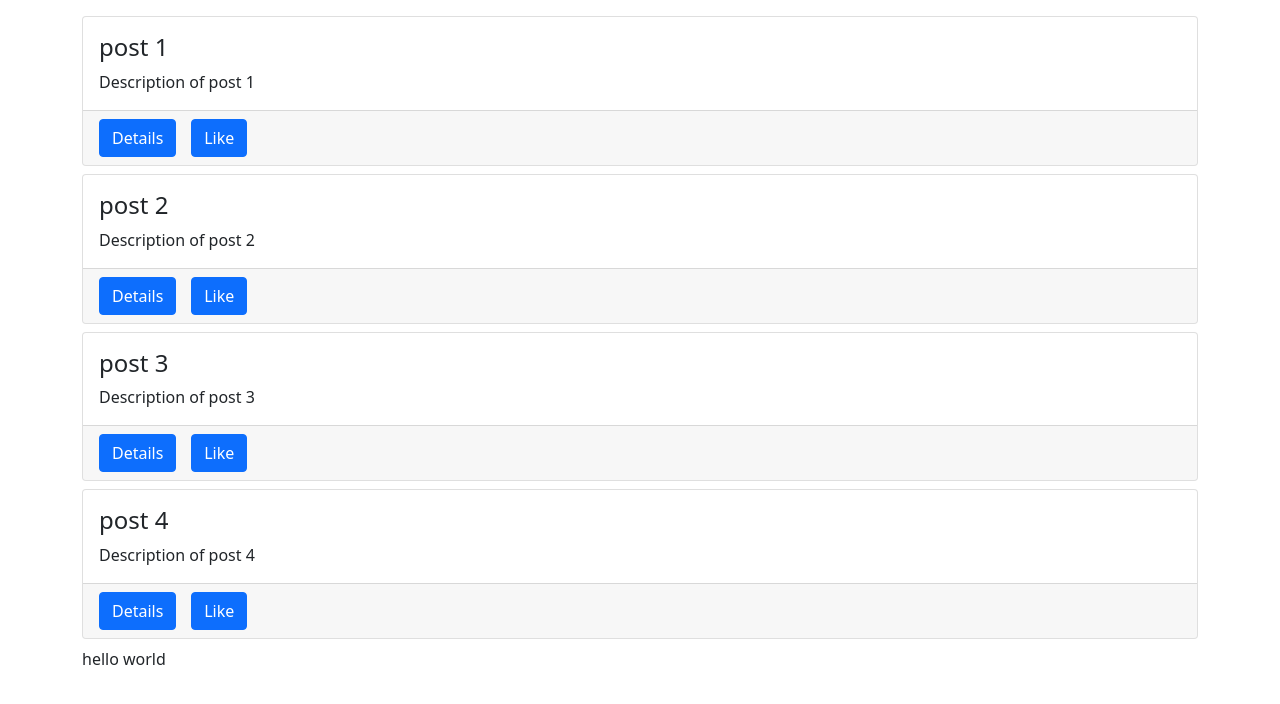
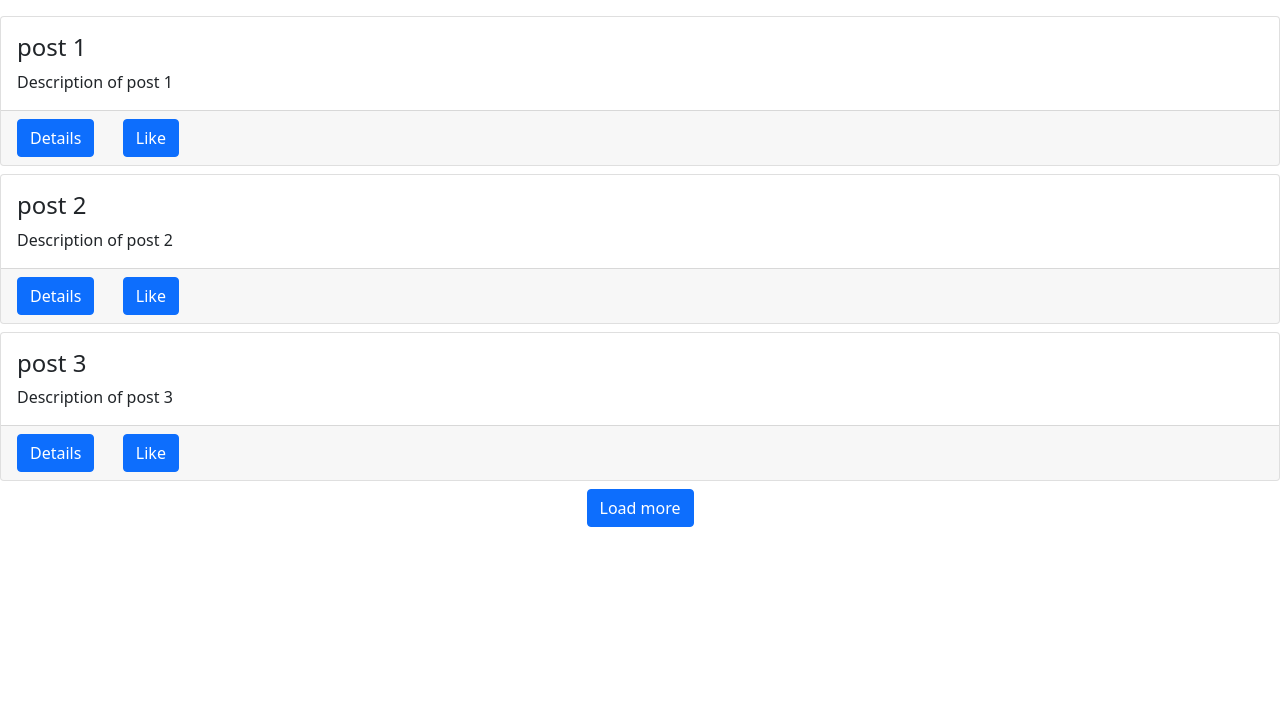
Before and after one commit to ChaseMcCash/cmccash_netappdev_a3, a Django app: page / in a window 1280 px wide. Shown: the top 704 px of the page. Run offline with Django 5.2, Linux system fonts and the light colour scheme; data comes from the database, SQL or seed files in the repository; both versions use the stored data as it was after the commit; data that the repository does not hold is empty; some libraries are stand-ins or nearby versions.

Commit message:
Added load more button to posts page

```diff
--- a/dj_ajax/src/posts/static/posts/main.js
+++ b/dj_ajax/src/posts/static/posts/main.js
@@ -1,24 +1,16 @@
 console.log('hello world')
 
-const helloWorldBox = document.getElementById('hello-world')
 const postsBox = document.getElementById('posts-box')
 const spinnerBox = document.getElementById('spinner-box')
+const loadBtn = document.getElementById('load-btn')
+const endBox = document.getElementById('end-box')
 
+let visible = 3
+
+const getData = () => {
     $.ajax({
         type: 'GET',
-    url: '/hello-world/',
-    success: function(response){
-        console.log('success', response.text)
-        helloWorldBox.textContent = response.text
-    },
-    error: function(error){
-        console.log('error', error)
-    }
-})
-
-$.ajax({
-    type: 'GET',
-    url: '/data/',
+        url: `/data/${visible}`,
         success: function(response){
             console.log('success', response)
             const data = response.data
@@ -46,8 +38,25 @@ $.ajax({
                     `
                 });
             }, 100)
+            console.log(response.size)
+            if (response.size ==0){
+                endBox.textContent = 'No posts added yet...'
+            }
+            else if (response.size <= visible){
+                loadBtn.classList.add('not-visible')
+                endBox.textContent = 'No more posts to load...'
+            }
         },
         error: function(error){
             console.log('error', error)
         }
     })
+}
+
+loadBtn.addEventListener('click', ()=>{
+    spinnerBox.classList.remove('not-visible')
+    visible += 3
+    getData()
+})
+
+getData()
--- a/dj_ajax/src/posts/templates/posts/main.html
+++ b/dj_ajax/src/posts/templates/posts/main.html
@@ -13,10 +13,13 @@ posts
     <!-- {% for obj in qs %}
         {{obj.title}} - {{obj.body}} <br>
     {% endfor %} -->
+    </div>
+    <div id="posts-box"></div>
     <div id="spinner-box" class="text-center">
         <div class="spinner-border" role="status">
     </div>
     </div>
-    <div id="posts-box"></div>
-    <div id="hello-world"></div>
+    <div class="text-center mb-3" id="end-box">
+        <button class="btn btn-primary" id="load-btn">Load more</button>
+    </div>
 {% endblock content %}
--- a/dj_ajax/src/posts/urls.py
+++ b/dj_ajax/src/posts/urls.py
@@ -10,7 +10,7 @@ app_name = 'posts'
 
 urlpatterns = [
     path('', post_list_and_create, name='main-board'),
-    path('data/', load_post_data_view, name='posts-data'),
+    path('data/<int:num_posts>/', load_post_data_view, name='posts-data'),
 
     path('hello-world/', hello_world_view, name='hello-world')
 ]
--- a/dj_ajax/src/posts/views.py
+++ b/dj_ajax/src/posts/views.py
@@ -7,7 +7,12 @@ def post_list_and_create(request):
     qs = Post.objects.all()
     return render(request, 'posts/main.html', {'qs':qs})
 
-def load_post_data_view(request):
+def load_post_data_view(request, num_posts):
+    visible = 3
+    upper = num_posts
+    lower = upper - visible
+    size = Post.objects.all().count()
+
     qs = Post.objects.all()
     data = []
     for obj in qs:
@@ -15,10 +20,11 @@ def load_post_data_view(request):
             'id': obj.id,
             'title': obj.title,
             'body': obj.body,
+            'liked': True if request.user in obj.liked.all() else False,
             'author': obj.author.user.username
         }
         data.append(item)
-    return JsonResponse({'data':data})
+    return JsonResponse({'data':data[lower:upper], 'size': size})
 
 def hello_world_view(request):
     return JsonResponse({'text': 'hello world'})
```
Also changed, not shown: dj_ajax/src/db.sqlite3. Lines whose indentation alone changed are shown as unchanged.
